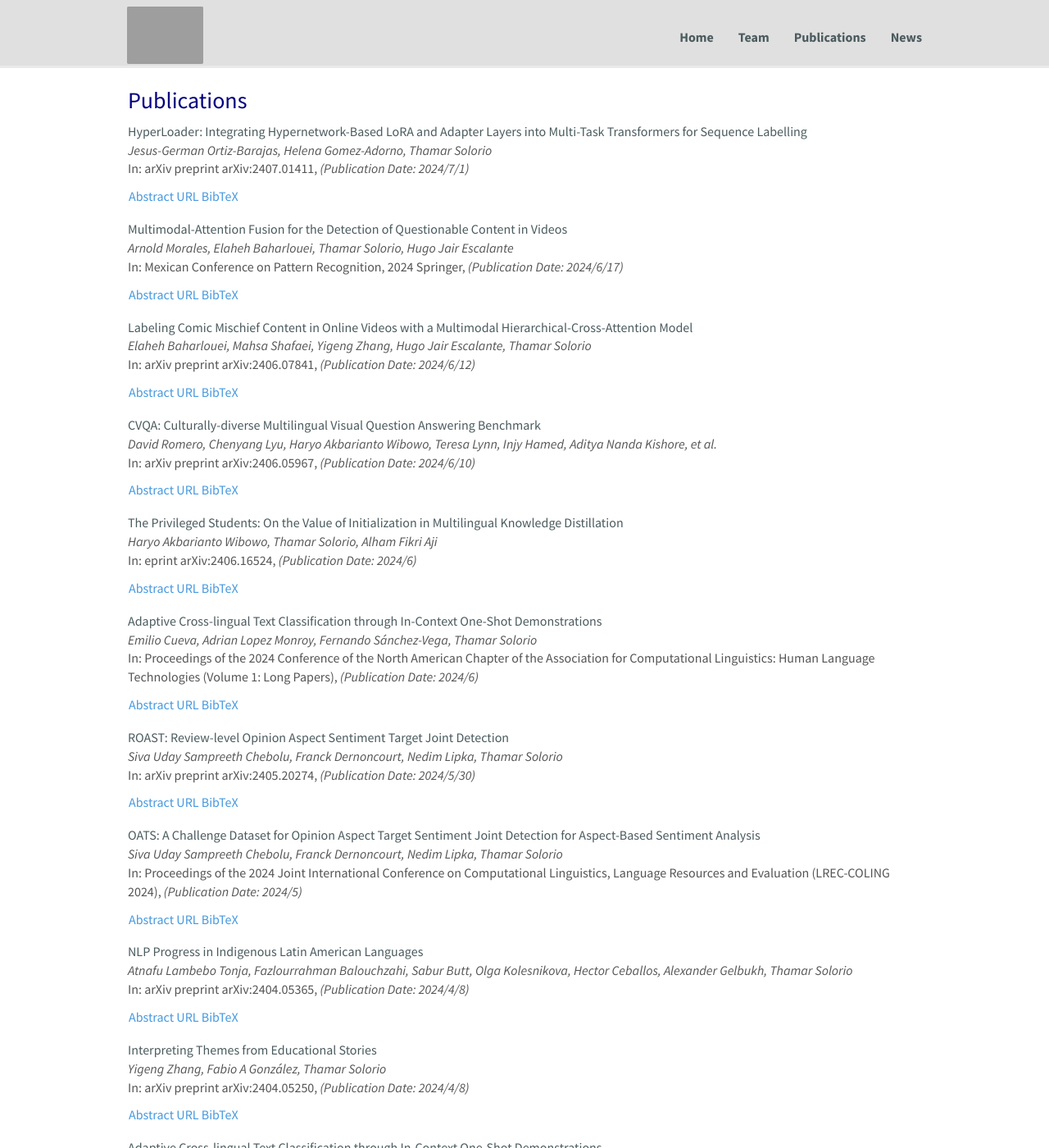
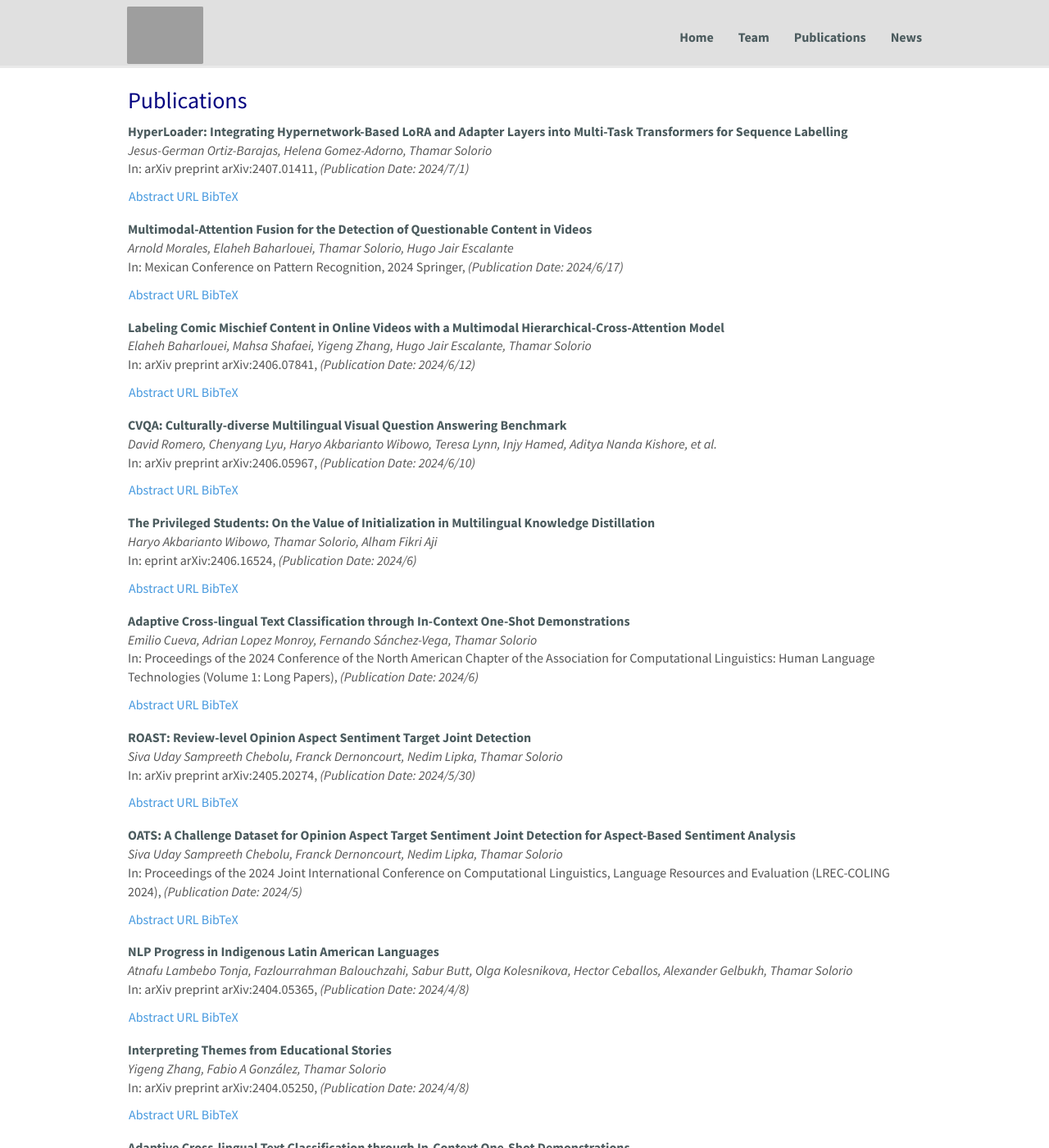
Before and after one commit to toqeerehsan/RiTUAL, a Jekyll site: the page built from _pages/publications.md, in a window 1280 px wide and 1400 px high. Shown: the whole window at 82% size. Built offline with Jekyll 4.4.1, drawn with Linux system fonts in a browser that asks for light colours; nearby versions of some CDN libraries.

Commit message:
updated page(s)

```diff
--- a/_pages/publications.md
+++ b/_pages/publications.md
@@ -45,7 +45,7 @@
 
 {% for publi in site.data.publist %}
 
-  <span class="gray">{{ publi.title }}</span><br />
+  <span class="gray bold">{{ publi.title }}</span><br />
   <em>{{ publi.authors }} </em><br />
   In: {{publi.publisher}}, <i>(Publication Date: {{ publi.date }})</i>
 <div class="row" style="margin-bottom:6px;padding-bottom:0px">
--- a/css/main.scss
+++ b/css/main.scss
@@ -116,6 +116,10 @@
 
 .gray{
 color: #4B5B5E/*#5B6B6E*/;
+}
+
+.bold{
+    font-weight: bold;
 }
 
 .white{
```
